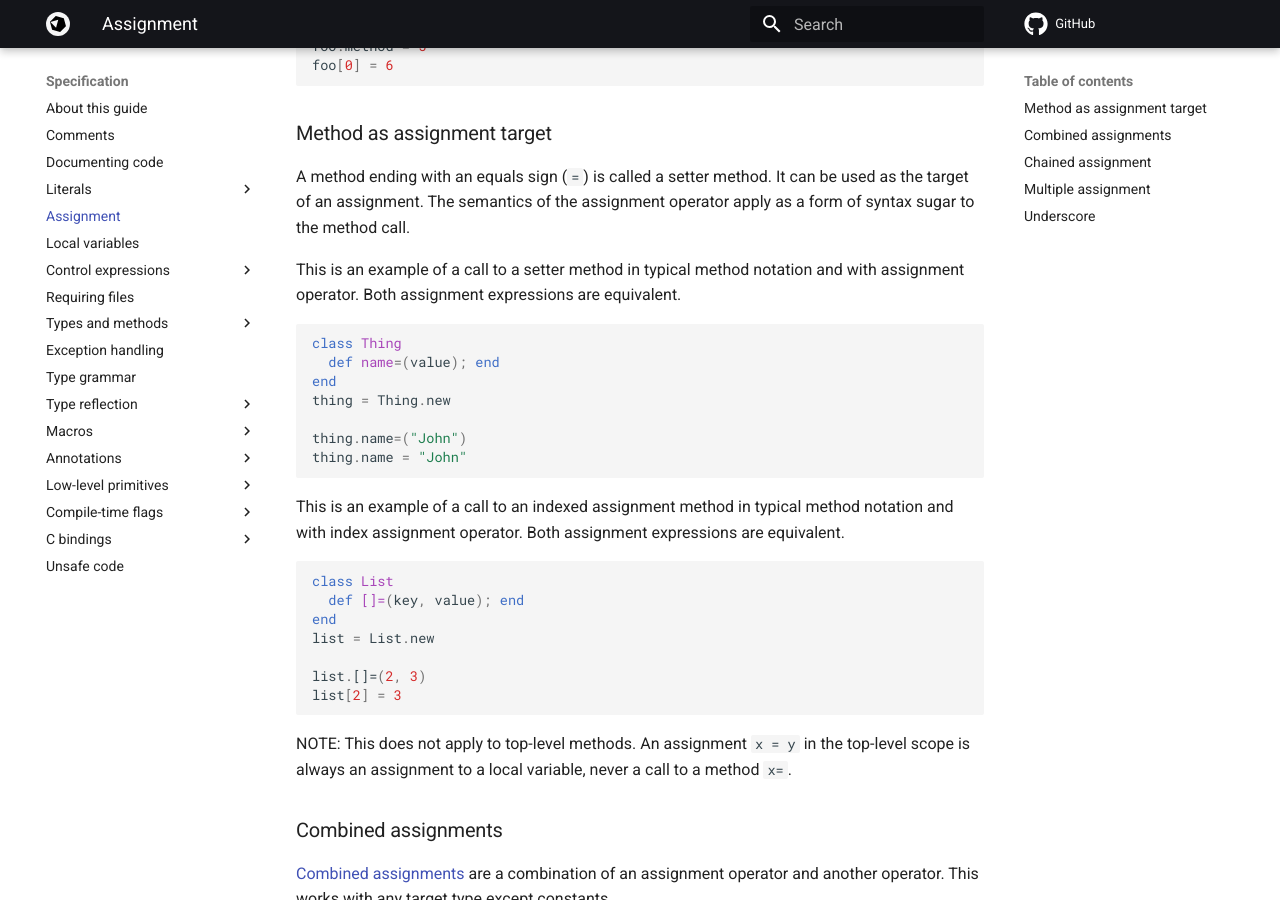
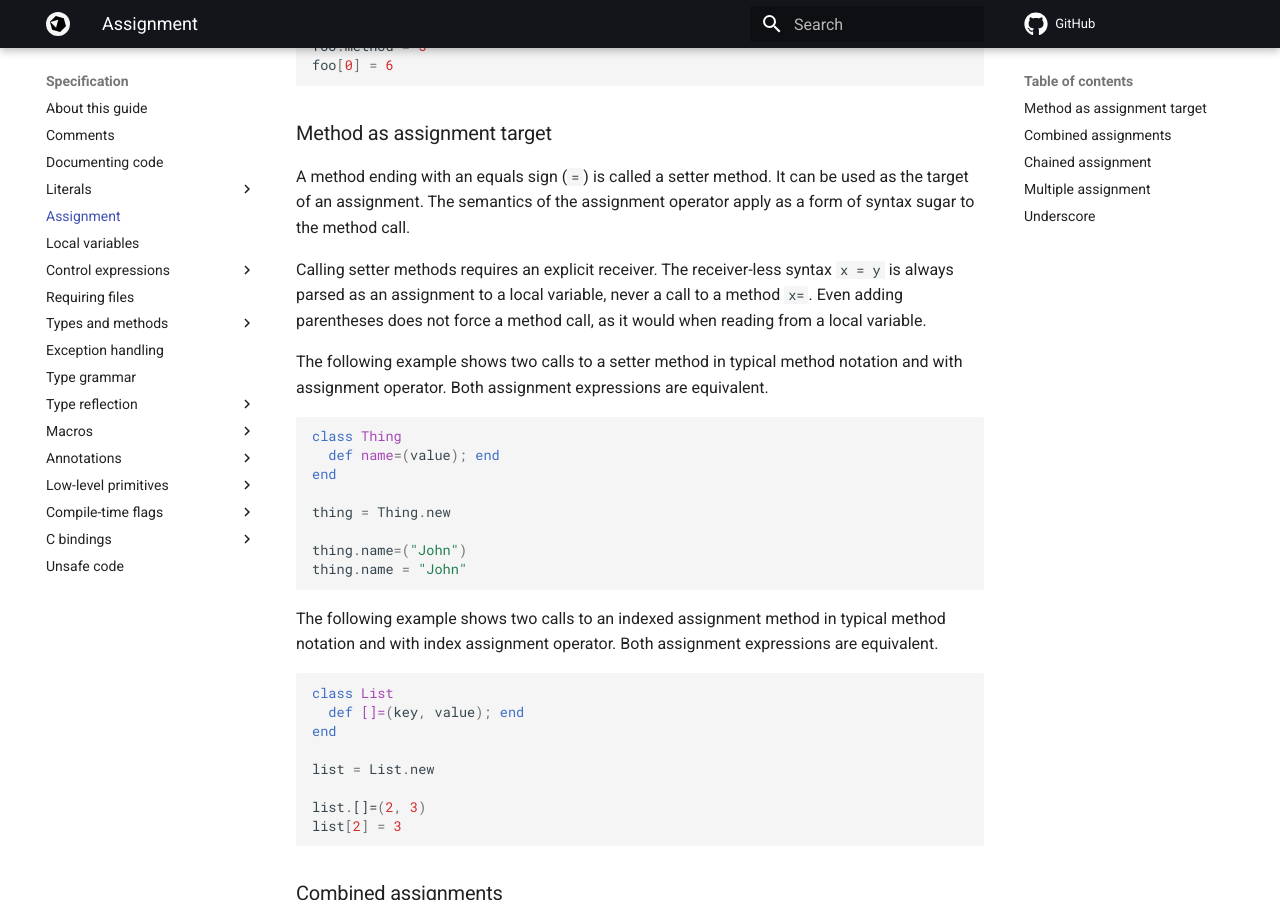
Before and after one commit to crystal-lang/crystal-book, an MkDocs documentation site: the page built from docs/syntax_and_semantics/assignment.md, in a window 1280 px wide and 900 px high, scrolled down 733 px. Built offline with MkDocs 1.6.1 and Material for MkDocs 9.7.7, drawn with Linux system fonts in a browser that asks for light colours; nearby versions of some CDN libraries; library files that are not in the unit come from our copies; comment, search, counter and statistics services are not loaded.

Commit message:
Describe limitation on calling setter method without receiver

````diff
--- a/docs/syntax_and_semantics/assignment.md
+++ b/docs/syntax_and_semantics/assignment.md
@@ -35,34 +35,37 @@ A method ending with an equals sign (`=`) is called a setter method. It can be u
 as the target of an assignment. The semantics of the assignment operator apply as
 a form of syntax sugar to the method call.
 
-This is an example of a call to a setter method in typical method notation and with assignment operator.
+Calling setter methods requires an explicit receiver. The receiver-less syntax `x = y`
+is always parsed as an assignment to a local variable, never a call to a method `x=`.
+Even adding parentheses does not force a method call, as it would when reading from a local variable.
+
+The following example shows two calls to a setter method in typical method notation and with assignment operator.
 Both assignment expressions are equivalent.
 
 ```crystal
 class Thing
   def name=(value); end
 end
+
 thing = Thing.new
 
 thing.name=("John")
 thing.name = "John"
 ```
 
-This is an example of a call to an indexed assignment method in typical method notation and with index assignment operator.
+The following example shows two calls to an indexed assignment method in typical method notation and with index assignment operator.
 Both assignment expressions are equivalent.
 
 ```crystal
 class List
   def []=(key, value); end
 end
+
 list = List.new
 
 list.[]=(2, 3)
 list[2] = 3
 ```
-
-NOTE: This does not apply to top-level methods. An assignment `x = y` in the top-level scope is always an assignment to
-a local variable, never a call to a method `x=`.
 
 ### Combined assignments
 
````
